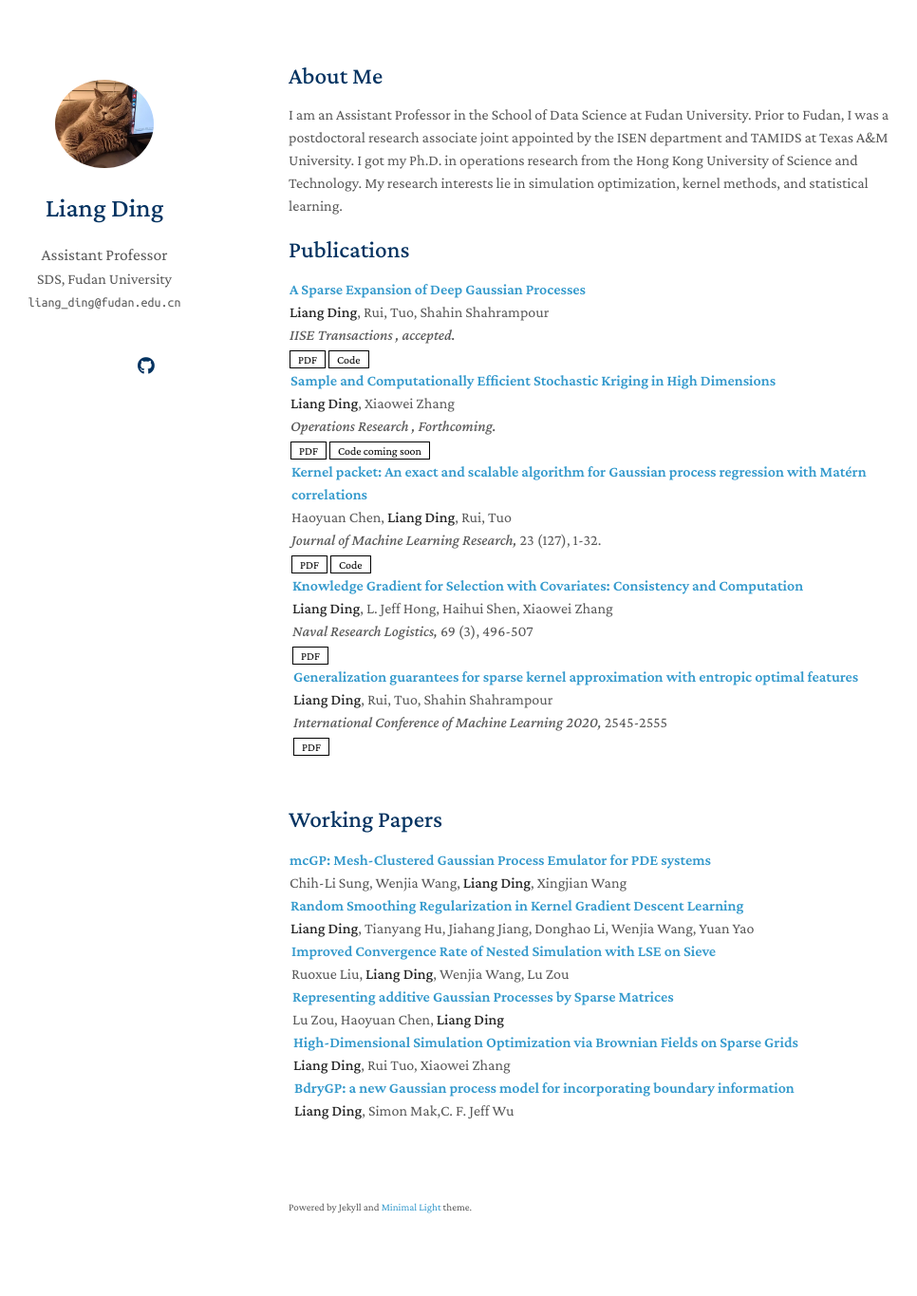
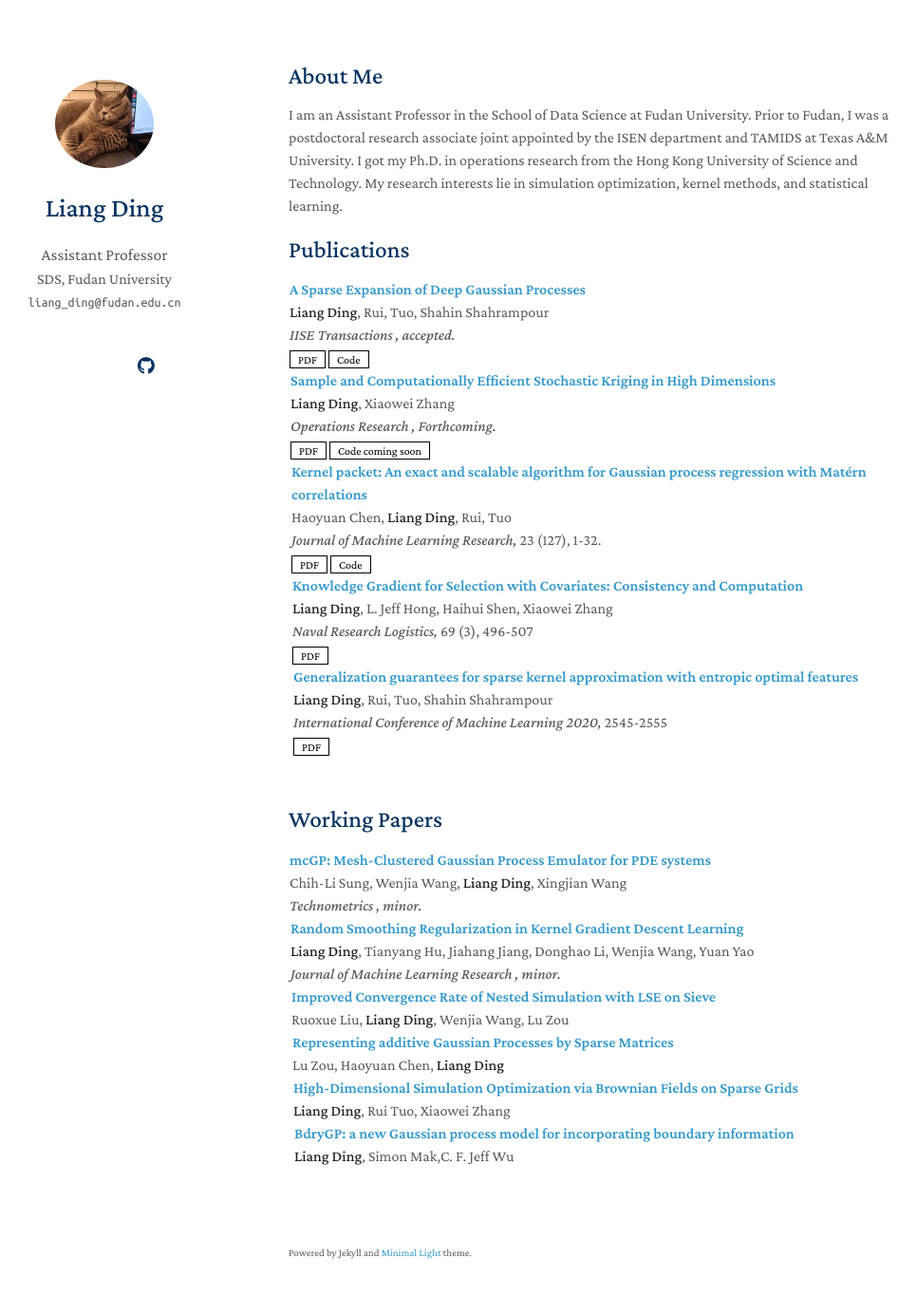
Before and after one commit to ldingaa/ldingaa.github.io, a Jekyll site: the page built from index.md, in a window 1280 px wide and 1400 px high. Shown: the top 1365 px of the window at 95% size, without its empty margins (166-1132 px from the left). Built offline with Jekyll 4.4.1, drawn with Linux system fonts in a browser that asks for light colours; nearby versions of some CDN libraries; a style sheet for code colours, icons or effects is not loaded.

Commit message:
Update working_papers.md

```diff
--- a/_includes/working_papers.md
+++ b/_includes/working_papers.md
@@ -11,11 +11,12 @@
   <div class="col-sm-9" style="position: relative;padding-right: 15px;padding-left: 1px;">
     <div class="title"><a href="https://arxiv.org/abs/2301.10387">mcGP: Mesh-Clustered Gaussian Process Emulator for PDE systems</a></div>
     <div class="author">Chih-Li Sung, Wenjia Wang, <strong>Liang Ding</strong>, Xingjian Wang</div>
-
+     <div class="periodical"><em>Technometrics , minor.</em></div>
 
 <div class="col-sm-9" style="position: relative;padding-right: 15px;padding-left:1px;">
     <div class="title"><a href="https://arxiv.org/abs/2305.03531"> Random Smoothing Regularization in Kernel Gradient Descent Learning</a></div>
     <div class="author"><strong>Liang Ding</strong>, Tianyang Hu, Jiahang Jiang, Donghao Li, Wenjia Wang, Yuan Yao</div>
+     <div class="periodical"><em>Journal of Machine Learning Research , minor.</em></div>
 
 <div class="col-sm-9" style="position: relative;padding-right: 15px;padding-left:1px;">
     <div class="title"><a href="https://arxiv.org/pdf/2310.11756"> Improved Convergence Rate of Nested Simulation with LSE on Sieve</a></div>
```
